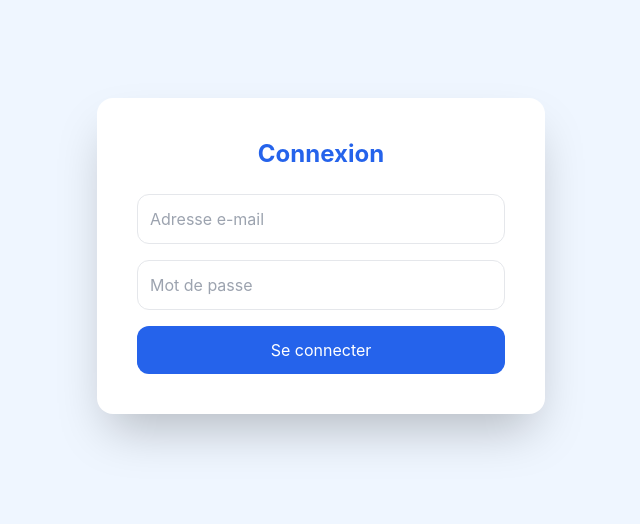
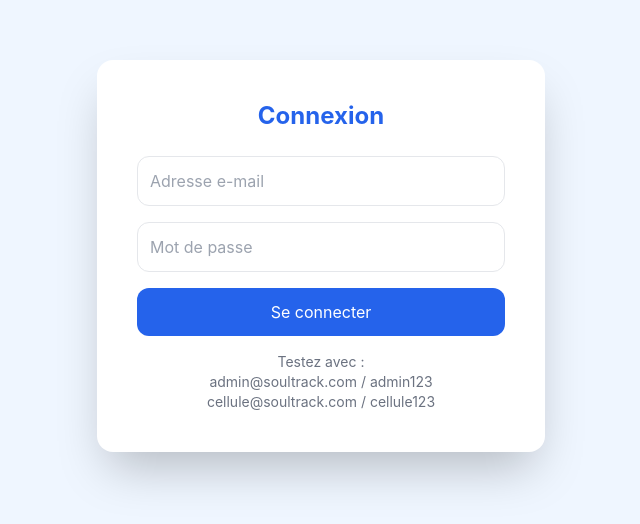
Before and after one commit to allanbavajee/soultrack, a Next.js app: page /login in a window 1280 px wide. Shown: the part 144-668 px from the top of the page, without its empty margins (319-959 px from the left). Built offline with nearby package versions, Linux system fonts and the light colour scheme.

Commit message:
Update login.js

```diff
--- a/pages/login.js
+++ b/pages/login.js
@@ -8,35 +8,35 @@ export default function LoginPage() {
   const router = useRouter();
   const [email, setEmail] = useState("");
   const [password, setPassword] = useState("");
+  const [loading, setLoading] = useState(false);
   const [error, setError] = useState("");
-  const [loading, setLoading] = useState(false);
 
-  // ✅ Liste des utilisateurs (en dur)
+  // 🔹 Utilisateurs en dur pour test
   const users = [
     {
       email: "admin@soultrack.com",
       password: "admin123",
       roles: ["Admin"],
-      redirect: "/",
+      redirect: "/" // page d'accueil
     },
     {
       email: "cellule@soultrack.com",
       password: "cellule123",
       roles: ["ResponsableCellule"],
-      redirect: "/cellules-hub",
+      redirect: "/cellules-hub"
     },
     {
       email: "integration@soultrack.com",
       password: "integration123",
       roles: ["ResponsableIntegration"],
-      redirect: "/membres-hub",
+      redirect: "/membres-hub"
     },
     {
       email: "evangelisation@soultrack.com",
       password: "evangelisation123",
       roles: ["ResponsableEvangelisation"],
-      redirect: "/evangelisation-hub",
-    },
+      redirect: "/evangelisation-hub"
+    }
   ];
 
   const handleLogin = (e) => {
@@ -44,9 +44,12 @@ export default function LoginPage() {
     setLoading(true);
     setError("");
 
-    // Cherche l'utilisateur
+    console.log("Tentative de login :", email, password);
+
     const user = users.find(
-      (u) => u.email.toLowerCase() === email.toLowerCase() && u.password === password
+      (u) =>
+        u.email.toLowerCase() === email.toLowerCase() &&
+        u.password === password
     );
 
     if (!user) {
@@ -55,11 +58,11 @@ export default function LoginPage() {
       return;
     }
 
-    // Stocker les infos dans localStorage
+    // Stockage local pour la page index
     localStorage.setItem("userEmail", user.email);
     localStorage.setItem("userRole", JSON.stringify(user.roles));
 
-    // Redirection
+    console.log("Login OK ! Redirection vers :", user.redirect);
     router.push(user.redirect);
   };
 
@@ -75,6 +78,7 @@ export default function LoginPage() {
             value={email}
             onChange={(e) => setEmail(e.target.value)}
             className="border p-3 w-full rounded-xl mb-4"
+            required
           />
           <input
             type="password"
@@ -82,6 +86,7 @@ export default function LoginPage() {
             value={password}
             onChange={(e) => setPassword(e.target.value)}
             className="border p-3 w-full rounded-xl mb-4"
+            required
           />
 
           {error && <p className="text-red-600 font-semibold mb-3">{error}</p>}
@@ -94,6 +99,12 @@ export default function LoginPage() {
             {loading ? "Connexion..." : "Se connecter"}
           </button>
         </form>
+
+        <div className="text-gray-500 mt-4 text-sm">
+          Testez avec : <br />
+          admin@soultrack.com / admin123 <br />
+          cellule@soultrack.com / cellule123
+        </div>
       </div>
     </div>
   );
```
